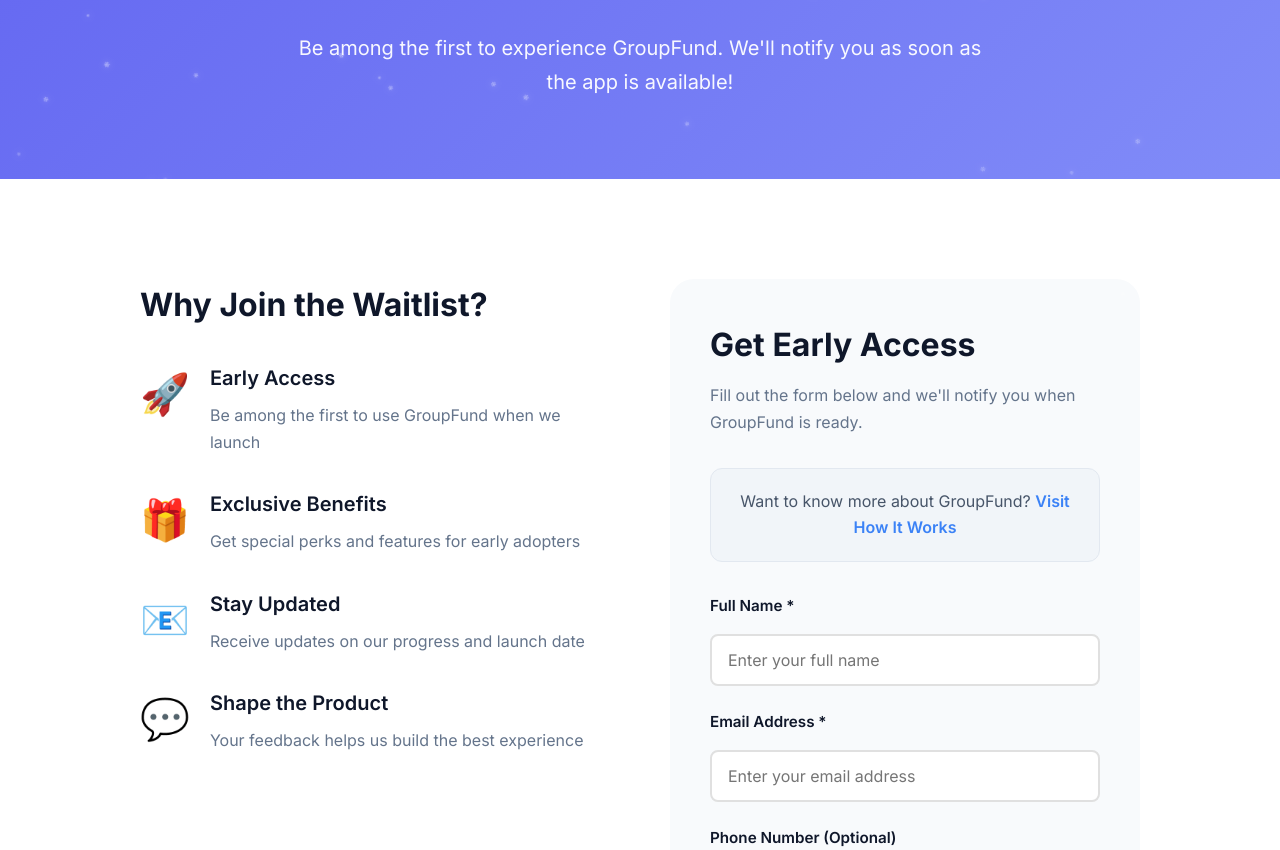
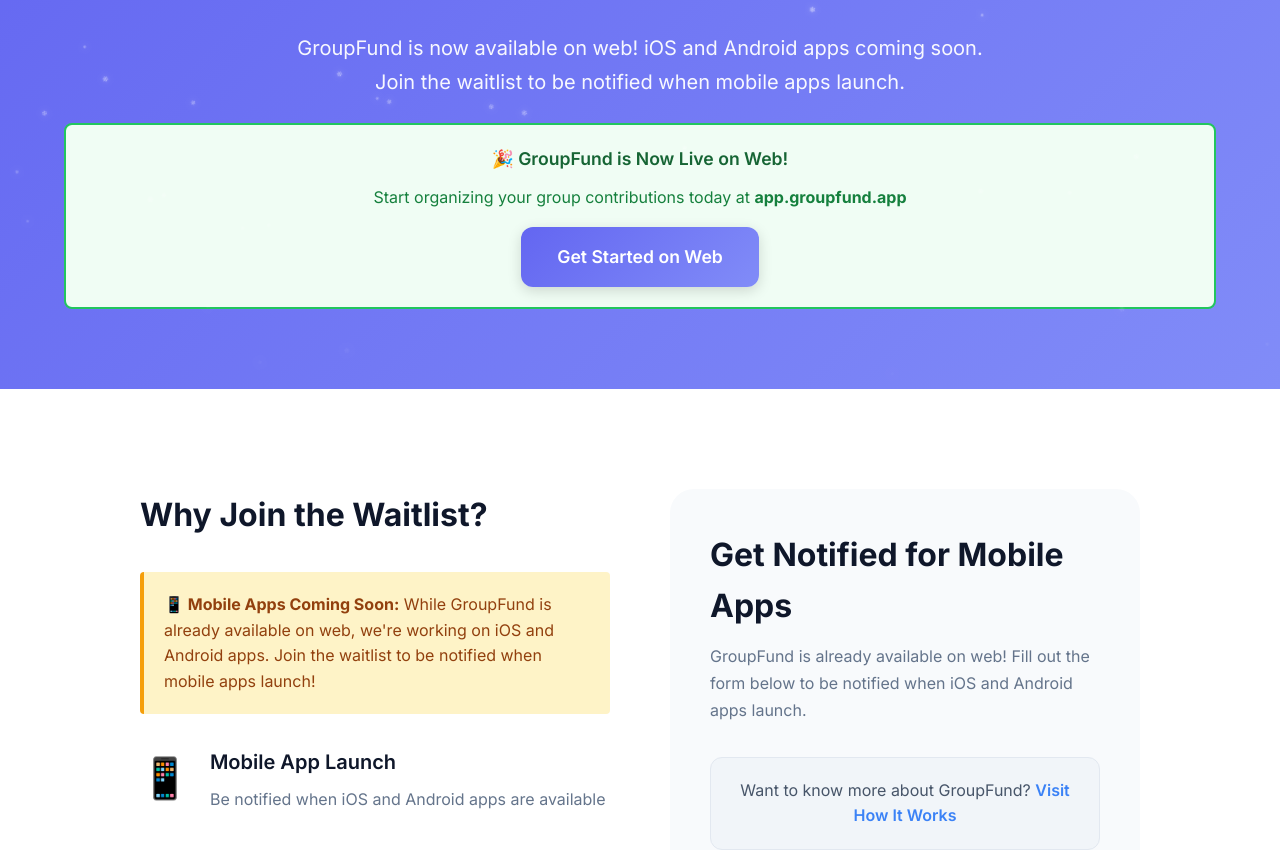
Before and after one commit to chinazaaa/groupfund-website, a React (Vite) app: page /waitlist in a window 1280 px wide. Shown: the part 395-1245 px from the top of the page. Built offline with nearby package versions, Linux system fonts and the light colour scheme.

Commit message:
Update WaitlistPage.jsx

```diff
--- a/src/pages/WaitlistPage.jsx
+++ b/src/pages/WaitlistPage.jsx
@@ -77,8 +77,8 @@
     <>
       <SEO
         title="Join the Waitlist - GroupFund"
-        description="Join the GroupFund waitlist and be among the first to organize your group's contributions - for birthdays, subscriptions, events, and more. Get early access when we launch."
-        keywords="GroupFund waitlist, early access, join waitlist, group contribution app"
+        description="GroupFund is now available on web! Join the waitlist to be notified when iOS and Android apps launch. Start organizing your group's contributions today at app.groupfund.app."
+        keywords="GroupFund waitlist, mobile app waitlist, iOS app, Android app, group contribution app, web app available"
         canonical="https://www.groupfund.app/waitlist"
       />
 
@@ -86,8 +86,32 @@
         <div className="container">
           <h1 className="page-title">Join the Waitlist</h1>
           <p className="page-subtitle">
-            Be among the first to experience GroupFund. We'll notify you as soon as the app is available!
+            GroupFund is now available on web! iOS and Android apps coming soon. Join the waitlist to be notified when mobile apps launch.
           </p>
+          <div style={{
+            marginTop: '1.5rem',
+            padding: '1.25rem',
+            backgroundColor: '#f0fdf4',
+            border: '2px solid #22c55e',
+            borderRadius: '8px',
+            textAlign: 'center'
+          }}>
+            <p style={{ margin: 0, fontSize: '1.1rem', fontWeight: '600', color: '#166534', marginBottom: '0.75rem' }}>
+              🎉 GroupFund is Now Live on Web!
+            </p>
+            <p style={{ margin: 0, color: '#15803d', marginBottom: '1rem' }}>
+              Start organizing your group contributions today at <strong>app.groupfund.app</strong>
+            </p>
+            <a
+              href="https://app.groupfund.app/signup"
+              className="btn btn-primary"
+              target="_blank"
+              rel="noopener noreferrer"
+              style={{ display: 'inline-block', textDecoration: 'none' }}
+            >
+              Get Started on Web
+            </a>
+          </div>
         </div>
       </section>
 
@@ -96,12 +120,23 @@
           <div className="waitlist-content">
             <div className="waitlist-info">
               <h2>Why Join the Waitlist?</h2>
+              <div style={{
+                marginBottom: '2rem',
+                padding: '1.25rem',
+                backgroundColor: '#fef3c7',
+                borderLeft: '4px solid #f59e0b',
+                borderRadius: '4px'
+              }}>
+                <p style={{ margin: 0, fontSize: '1rem', color: '#92400e' }}>
+                  <strong>📱 Mobile Apps Coming Soon:</strong> While GroupFund is already available on web, we're working on iOS and Android apps. Join the waitlist to be notified when mobile apps launch!
+                </p>
+              </div>
               <ul className="waitlist-benefits">
                 <li>
-                  <span className="benefit-icon">🚀</span>
+                  <span className="benefit-icon">📱</span>
                   <div>
-                    <strong>Early Access</strong>
-                    <p>Be among the first to use GroupFund when we launch</p>
+                    <strong>Mobile App Launch</strong>
+                    <p>Be notified when iOS and Android apps are available</p>
                   </div>
                 </li>
                 <li>
@@ -115,14 +150,14 @@
                   <span className="benefit-icon">📧</span>
                   <div>
                     <strong>Stay Updated</strong>
-                    <p>Receive updates on our progress and launch date</p>
+                    <p>Receive updates on mobile app progress and launch dates</p>
                   </div>
                 </li>
                 <li>
                   <span className="benefit-icon">💬</span>
                   <div>
                     <strong>Shape the Product</strong>
-                    <p>Your feedback helps us build the best experience</p>
+                    <p>Your feedback helps us build the best mobile experience</p>
                   </div>
                 </li>
               </ul>
@@ -137,9 +172,9 @@
                 </div>
               ) : (
                 <>
-                  <h2>Get Early Access</h2>
+                  <h2>Get Notified for Mobile Apps</h2>
                   <p className="waitlist-form-subtitle">
-                    Fill out the form below and we'll notify you when GroupFund is ready.
+                    GroupFund is already available on web! Fill out the form below to be notified when iOS and Android apps launch.
                   </p>
 
                   <div className="waitlist-cta">
```
